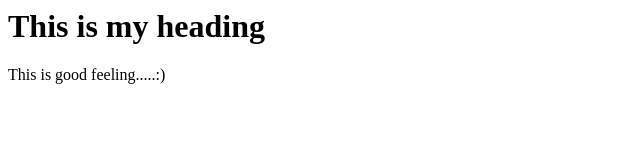
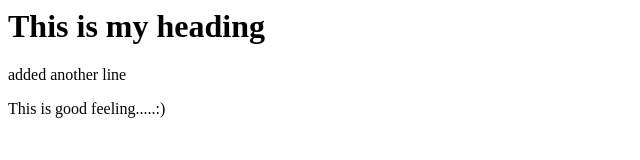
Before and after one commit to vinodganjre/git-practice, a plain HTML site: page index.html in a window 1280 px wide. Shown: the whole page, without its empty margins (0-640 px from the left). Drawn offline with Linux system fonts and the light colour scheme.

Commit message:
added another line in

```diff
--- a/index.html
+++ b/index.html
@@ -1,5 +1,6 @@
 <html>
 	<title>This is my test file</title>
 	<h1>This is my heading</h1>
+	<p>added another line</p>
 	<p>This is good feeling.....:) </p>
 </html>
```
